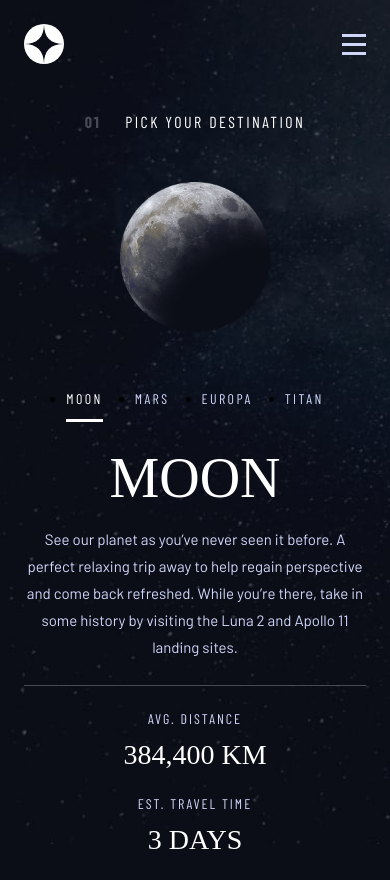
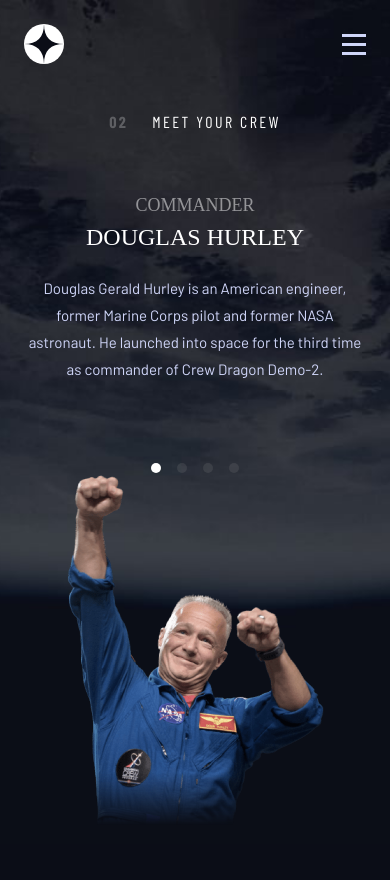
Before and after one commit to lyfu19/space-tourism-website, a plain HTML site: page index.html in a window 390 px wide. After the commit the page ends 844 px from the top, so only its background shows below. Drawn offline with nearby package versions, Linux system fonts and the light colour scheme; a web font is replaced by a local one.

Commit message:
feat(crew): add responsive styles for mobile (375px)

```diff
--- a/css/index.css
+++ b/css/index.css
@@ -257,7 +257,7 @@ main {
   align-items: center;
 }
 
-.destination {
+.section {
   width: 100%;
   margin: 24px;
   display: flex;
@@ -265,7 +265,7 @@ main {
   gap: 24px;
 }
 
-.destination-title {
+.section-title {
   width: 100%;
   font-family: "Barlow Condensed", sans-serif;
   font-size: 16px;
@@ -280,7 +280,7 @@ main {
   margin: 0 auto;
 }
 
-.destination-content {
+.section-content {
   display: flex;
   flex-direction: column;
   gap: 32px;
@@ -298,7 +298,7 @@ main {
   height: 150px;
 }
 
-.destination-title-number {
+.section-number {
   font-weight: 700;
   opacity: 0.25;
 }
@@ -415,6 +415,115 @@ main {
   display: none;
 }
 
+.crew-wrapper {
+  position: relative;
+  height: 100%;
+}
+
+.crew-track {
+  position: relative;
+  width: 100%;
+  height: 100%;
+}
+
+.crew-member {
+  height: 100%;
+  display: none;
+  transition: opacity 0.3s ease-in-out;
+}
+
+.crew-member.active {
+  display: flex;
+  flex-direction: column;
+}
+
+.crew-info {
+  flex: 1;
+  text-align: center;
+  margin-top: 40px;
+  color: white;
+  letter-spacing: 0px;
+}
+
+.crew-role {
+  font-family: "Bellefair", serif;
+  font-weight: 400;
+  font-size: 18px;
+  opacity: 0.5;
+  text-transform: uppercase;
+}
+
+.crew-name {
+  font-family: "Bellefair", serif;
+  font-weight: 400;
+  font-size: 24px;
+  margin-top: 8px;
+  margin-bottom: 24px;
+  text-transform: uppercase;
+}
+
+.crew-description {
+  color: #D0D6F9;
+  font-family: "Barlow", sans-serif;
+  font-size: 15px;
+  line-height: 1.8;
+}
+
+.crew-portrait-wrapper {
+  width: 100%;
+  height: 350px;
+}
+
+.crew-portrait {
+  width: auto;
+  height: 100%;
+  margin: 5px auto;
+
+  mask-image: linear-gradient(
+    to top,
+    rgba(0, 0, 0, 0) 0%,
+    rgba(0, 0, 0, 1) 15%,
+    rgba(0, 0, 0, 1) 100%
+  );
+  mask-mode: match-source;
+  mask-repeat: no-repeat;
+  mask-size: 100% 100%;
+
+  -webkit-mask-image: linear-gradient(
+    to top,
+    rgba(0, 0, 0, 0) 0%,
+    rgba(0, 0, 0, 1) 15%,
+    rgba(0, 0, 0, 1) 100%
+  );
+  -webkit-mask-mode: match-source;
+  -webkit-mask-repeat: no-repeat;
+  -webkit-mask-size: 100% 100%;
+}
+
+.crew-dots {
+  position: absolute;
+  top: 308px;
+  left: 50%;
+  transform: translateX(-50%);
+  display: flex;
+  gap: 16px;
+  z-index: 10;
+}
+
+.dot {
+  width: 10px;
+  height: 10px;
+  border-radius: 50%;
+  cursor: pointer;
+  border: none;
+  padding: 0;
+  background-color: rgba(151, 151, 151, 0.17);
+}
+
+.dot.active {
+  background-color: white;
+}
+
 /* Tablet >= 768px */
 @media (min-width: 768px) {
   .home-bg {
@@ -526,11 +635,11 @@ main {
     display: none;
   }
 
-  .destination {
+  .section {
     margin: 40px;
   }
 
-  .destination-title {
+  .section-title {
     font-size: 20px;
     justify-content: flex-start;
   }
@@ -636,15 +745,15 @@ main {
     font-size: 18px;
   }
 
-  .destination {
+  .section {
     margin: 48px 165px;
   }
 
-  .destination-title {
+  .section-title {
     font-size: 28px;
   }
 
-  .destination-content {
+  .section-content {
     flex-direction: row;
   }
 
--- a/index.html
+++ b/index.html
@@ -122,11 +122,11 @@
       </section>
 
       <!-- destination -->
-      <section id="destination" class="page-section destination hidden">
-        <h2 class="destination-title">
-          <span class="destination-title-number">01</span>PICK YOUR DESTINATION
+      <section id="destination" class="page-section section hidden">
+        <h2 class="section-title">
+          <span class="section-number">01</span>PICK YOUR DESTINATION
         </h2>
-        <div class="destination-content">
+        <div class="section-content">
           <div class="destination-image-wrapper">
             <img alt="destination planet image" class="destination-image" />
           </div>
@@ -156,6 +156,25 @@
           </div>
         </div>
       </section>
+
+      <section id="crew" class="page-section section hidden">
+        <h2 class="section-title">
+          <span class="section-number">02</span>MEET YOUR CREW
+        </h2>
+
+        <div class="section-content crew-wrapper">
+          <div class="crew-track"></div>
+          <div class="crew-dots"></div>
+        </div>
+      </section>
+
+      <section id="technology" class="page-section section hidden">
+        <h2 class="section-title">
+          <span class="section-number">03</span>SPACE LAUNCH 101
+        </h2>
+
+        <div class="section-content"></div>
+      </section>
     </main>
     <script src="./js/index.js"></script>
   </body>
--- a/js/index.js
+++ b/js/index.js
@@ -1,7 +1,6 @@
 let navList;
 
-const defaultPage = 'destination';
-const defaultDestination = 'Moon';
+const defaultPage = 'crew';
 
 // load site data
 let siteData = {};
@@ -40,6 +39,14 @@ const showSection = (targetId) => {
 }
 
 const updateDestination = (name) => {
+  const tabs = document.querySelectorAll('.destination-tabs a');
+  tabs.forEach(tab => {
+    tab.classList.remove('active');
+    if (tab.dataset.planet.toLowerCase() === name.toLowerCase()) {
+      tab.classList.add('active');
+    }
+  });
+
   const destination = siteData.destinations.find(dest => dest.name.toLowerCase() === name.toLowerCase());
   if (destination) {
     document.querySelector('.destination-image').src = destination.images.png;
@@ -76,13 +83,82 @@ const setupDestinationTabEvents = () => {
   tabs.forEach(tab => {
     tab.addEventListener('click', (e) => {
       e.preventDefault();
+      updateDestination(tab.dataset.planet);
+    });
+  });
+}
 
-      tabs.forEach(t => t.classList.remove('active'));
-      tab.classList.add('active');
+const renderCrewSection = () => {
+  const crewTrack = document.querySelector('#crew .crew-track');
+  crewTrack.innerHTML = '';
 
-      const desName = tab.dataset.planet;
-      updateDestination(desName);
-    });
+  const crewDots = document.querySelector('#crew .crew-dots');
+  crewDots.innerHTML = '';
+
+  siteData.crew.forEach((item, index) => {
+    const dot = document.createElement('button');
+    dot.classList.add('dot');
+
+    const memberDiv = document.createElement('div');
+    memberDiv.classList.add('crew-member');
+    if (index === 0) {
+      memberDiv.classList.add('active');
+      dot.classList.add('active');
+    }
+
+    const infoDiv = document.createElement('div');
+    infoDiv.classList.add('crew-info');
+
+    const roleP = document.createElement('p');
+    roleP.classList.add("crew-role");
+    roleP.textContent = item.role;
+
+    const h3Name = document.createElement('h3');
+    h3Name.classList.add('crew-name');
+    h3Name.textContent = item.name;
+
+    const descriptionP = document.createElement('p');
+    descriptionP.classList.add("crew-description");
+    descriptionP.textContent = item.bio;
+
+    infoDiv.appendChild(roleP);
+    infoDiv.appendChild(h3Name);
+    infoDiv.appendChild(descriptionP);
+
+    const portraitDiv = document.createElement('div');
+    portraitDiv.classList.add('crew-portrait-wrapper');
+
+    const img = document.createElement('img');
+    img.src = item.images.png;
+    img.alt = 'crew portrait';
+    img.classList.add('crew-portrait');
+
+    portraitDiv.appendChild(img);
+
+    memberDiv.appendChild(infoDiv);
+    memberDiv.appendChild(portraitDiv);
+
+    crewTrack.appendChild(memberDiv);
+    crewDots.append(dot);
+  });
+}
+
+const setupCrewPaginationEvents = () => {
+  document.querySelector('.crew-dots').addEventListener('click', (e) => {
+    if (!e.target.classList.contains('dot')) {
+      return;
+    }
+
+    const clickedDot = e.target;
+    const index = [...clickedDot.parentElement.children].indexOf(clickedDot);
+
+    const members = document.querySelectorAll(".crew-member");
+
+    document.querySelectorAll(".dot").forEach(d => d.classList.remove("active"));
+    members.forEach(m => m.classList.remove("active"));
+
+    clickedDot.classList.add('active');
+    members[index].classList.add('active');
   });
 }
 
@@ -90,7 +166,10 @@ const initPageData = (page) => {
   if (page === 'destination') {
     renderDestinationTabs();
     setupDestinationTabEvents();
-    updateDestination(defaultDestination);
+    updateDestination(siteData.destinations[0].name);
+  } else if (page === 'crew') {
+    renderCrewSection();
+    setupCrewPaginationEvents();
   }
 }
 
@@ -102,6 +181,7 @@ document.addEventListener("DOMContentLoaded", async () => {
   showSection(defaultPage);
   initPageData(defaultPage);
 
+  // navigation
   navList.forEach((link) => {
     link.addEventListener("click", (e) => {
       e.preventDefault();
@@ -124,4 +204,7 @@ document.addEventListener("DOMContentLoaded", async () => {
   closeBtn.addEventListener("click", () => {
     menu.classList.add("hidden");
   });
+
+  // crew
+
 });
```
